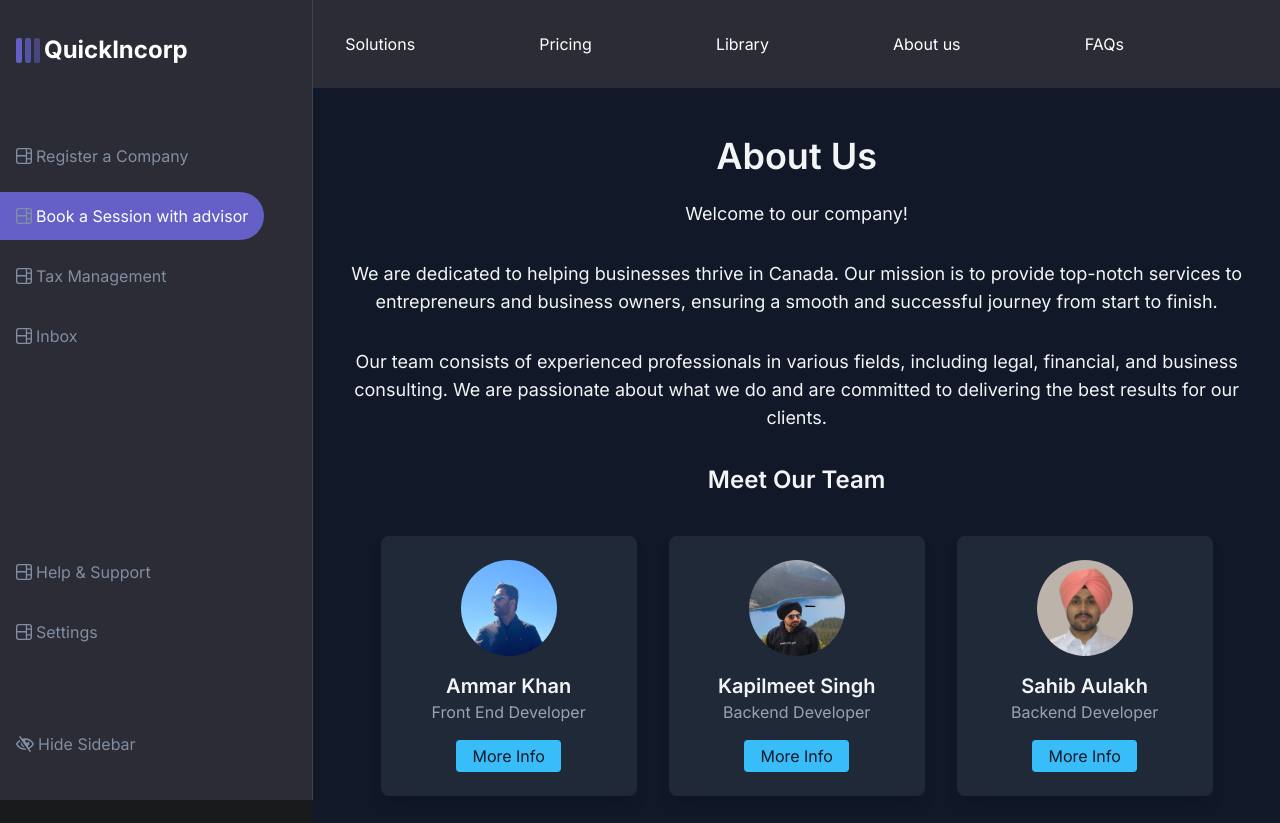
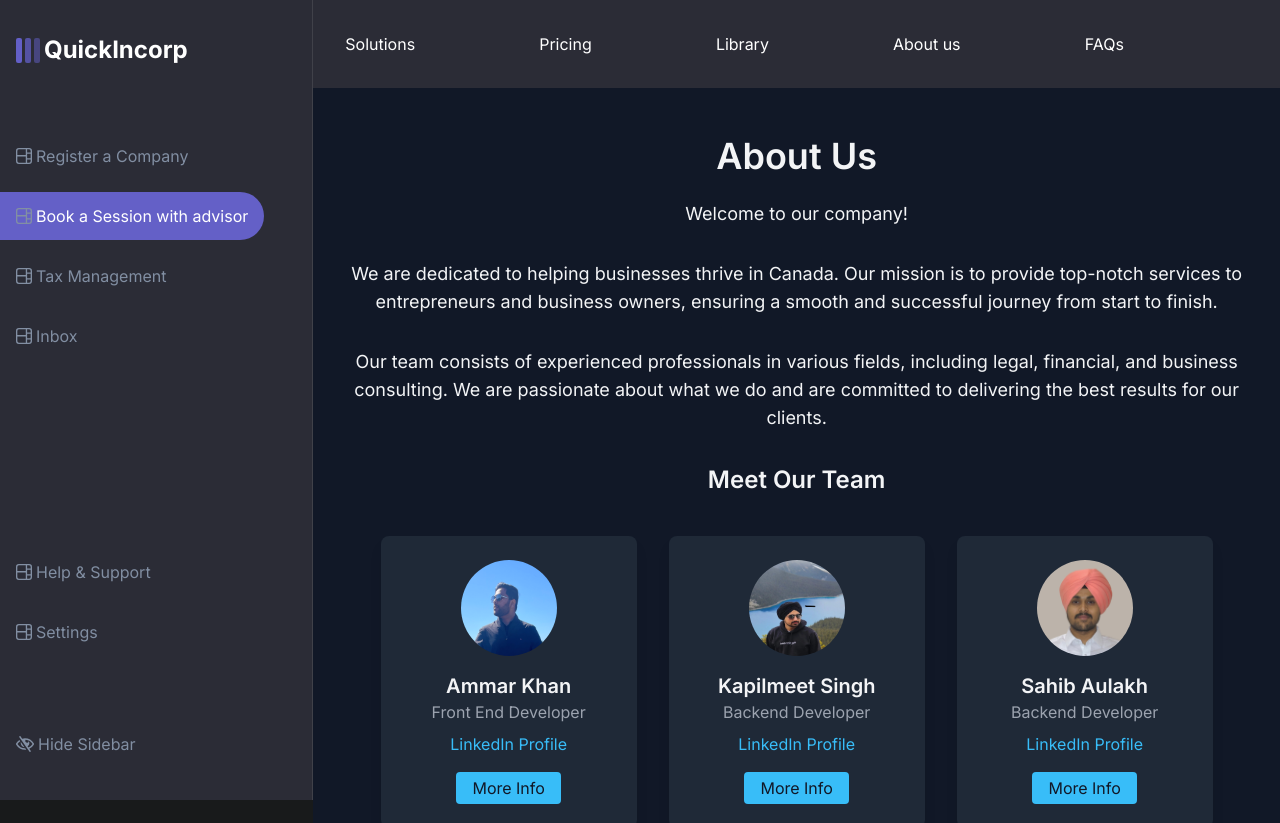
Before and after one commit to ksingh62/quick-incorp-app, a Next.js app: page /prototype/about in a window 1280 px wide. Shown: the top 823 px of the page. Built offline with nearby package versions, Linux system fonts and the light colour scheme; no server answers.

Commit message:
added linkedin profile links

```diff
--- a/src/app/prototype/about/page.js
+++ b/src/app/prototype/about/page.js
@@ -7,25 +7,29 @@ const teamMembers = [
     name: 'Ammar Khan',
     title: 'Front End Developer',
     imgSrc: '/Ammar.jpg',
-    description: 'Ammar Khan is a skilled front end developer specializing in creating user-friendly interfaces with HTML, CSS, JavaScript, and React. His attention to detail and passion for innovation ensure our websites are both visually appealing and highly functional.'
+    description: 'Ammar Khan is a skilled front end developer specializing in creating user-friendly interfaces with HTML, CSS, JavaScript, and React. His attention to detail and passion for innovation ensure our websites are both visually appealing and highly functional.',
+    linkedin: 'https://www.linkedin.com/in/ammarkhan08/'
   },
   {
     name: 'Kapilmeet Singh',
     title: 'Backend Developer',
     imgSrc: '/Kapil.jpg',
-    description: 'Kapilmeet is an expert backend developer with proficiency in Node.js, Express, and MongoDB. His strong problem-solving skills and dedication to building robust, scalable systems ensure our applications run smoothly and efficiently. His technical expertise and commitment to excellence make him an indispensable part of our team.'
+    description: 'Kapilmeet is an expert backend developer with proficiency in Node.js, Express, and MongoDB. His strong problem-solving skills and dedication to building robust, scalable systems ensure our applications run smoothly and efficiently. His technical expertise and commitment to excellence make him an indispensable part of our team.',
+    linkedin: 'https://www.linkedin.com/in/kapilmeet-singh/'
   },
   {
     name: 'Sahib Aulakh',
     title: 'Backend Developer',
     imgSrc: '/Sahib.jpeg',
-    description: 'Sahib is a highly skilled backend developer with expertise in Node.js, Express, and MongoDB. His focus on building secure, scalable, and efficient systems ensures our applications perform flawlessly. His dedication to quality and innovative solutions makes him a vital member of our team.'
+    description: 'Sahib is a highly skilled backend developer with expertise in Node.js, Express, and MongoDB. His focus on building secure, scalable, and efficient systems ensures our applications perform flawlessly. His dedication to quality and innovative solutions makes him a vital member of our team.',
+    linkedin: 'https://www.linkedin.com/in/sahib-aulakh-512036260/'
   },
   {
     name: 'Vansh Malhotra',
     title: 'Front End Developer',
     imgSrc: '/Vansh.jpeg',
-    description: 'Vansh is a proficient front end developer with a talent for creating intuitive and engaging user interfaces using HTML, CSS, JavaScript, and React. His creativity and meticulous approach ensure that our websites not only look great but also provide an exceptional user experience.'
+    description: 'Vansh is a proficient front end developer with a talent for creating intuitive and engaging user interfaces using HTML, CSS, JavaScript, and React. His creativity and meticulous approach ensure that our websites not only look great but also provide an exceptional user experience.',
+    linkedin: 'https://www.linkedin.com/in/vansh-malhotra-softwaredeveloper/'
   },
 ];
 
@@ -38,18 +42,17 @@ const AboutUs = () => {
 
   return (
     <Layout>
-
       <section className="about-section bg-gray-900 text-gray-100 py-12">
         <div className="container mx-auto px-6">
           <h2 className="text-4xl font-semibold mb-6 text-center">About Us</h2>
           <p className="text-lg mb-8 text-center">
-          Welcome to our company!
+            Welcome to our company!
           </p>
           <p className="text-lg mb-8 text-center">
-          We are dedicated to helping businesses thrive in Canada. Our mission is to provide top-notch services to entrepreneurs and business owners, ensuring a smooth and successful journey from start to finish.
+            We are dedicated to helping businesses thrive in Canada. Our mission is to provide top-notch services to entrepreneurs and business owners, ensuring a smooth and successful journey from start to finish.
           </p>
           <p className="text-lg mb-8 text-center">
-          Our team consists of experienced professionals in various fields, including legal, financial, and business consulting. We are passionate about what we do and are committed to delivering the best results for our clients.
+            Our team consists of experienced professionals in various fields, including legal, financial, and business consulting. We are passionate about what we do and are committed to delivering the best results for our clients.
           </p>
 
           <div className="team">
@@ -65,6 +68,11 @@ const AboutUs = () => {
                   <h4 className="text-xl font-semibold">{member.name}</h4>
                   <p className="text-gray-400">{member.title}</p>
                   {expandedMember === index && <p className="text-gray-300 mt-4">{member.description}</p>}
+                  <div className="text-center mt-2">
+                    <a href={member.linkedin} target="_blank" rel="noopener noreferrer" className="block text-sky-400 mt-2 hover:text-sky-300 transition-colors">
+                      LinkedIn Profile
+                    </a>
+                  </div>
                   <button
                     onClick={() => handleMoreInfoClick(index)}
                     className={`more-info-btn mt-4 py-1 px-4 rounded text-gray-900 bg-sky-400 hover:bg-sky-300 transition-all ${expandedMember === index ? 'hidden' : ''}`}
@@ -85,11 +93,12 @@ const AboutUs = () => {
           </div>
         </div>
       </section>
-      </Layout>
+    </Layout>
   );
 };
 
 export default AboutUs;
 
+
 //https://legacy.reactjs.org/docs/hooks-state.html
 //https://www.w3schools.com/jsref/event_onmouseleave.asp
```
Also changed, not shown: src/app/prototype/about/page.css (+0 -15 lines).
